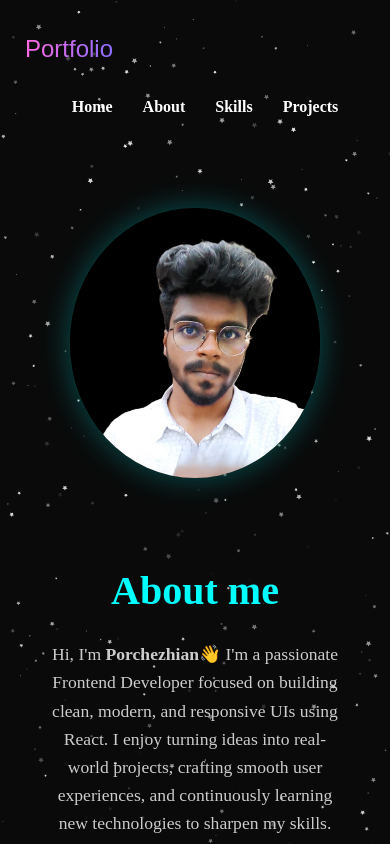
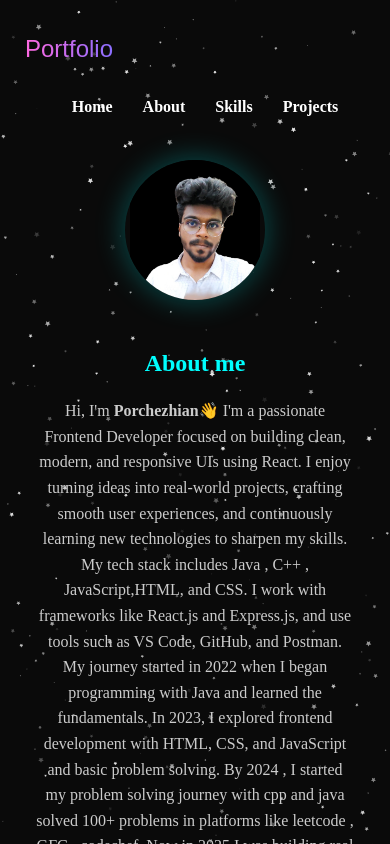
Before and after one commit to chezhianch/Animated-React-Portfolio, a React (Vite) app: page /about in a window 390 px wide. Built offline with nearby package versions, Linux system fonts and the light colour scheme.

Commit message:
Update App.css

```diff
--- a/src/App.css
+++ b/src/App.css
@@ -496,7 +496,6 @@ gap: 30px;
 
 
 
-    /* ===== FIXED ABOUT Section ===== */
 @media (max-width: 768px) {
   .abt-scroll-wrapper {
     height: 100vh;
@@ -506,6 +505,8 @@ gap: 30px;
   }
 
   .abt-cont {
+    padding: 1rem;
+    gap: 1.5rem;
     padding-bottom: 2rem;
   }
 
@@ -513,15 +514,26 @@ gap: 30px;
     margin-top: 4rem;
   }
 
+  .profile-img img {
+    width: 140px;
+    height: 140px;
+    margin-top: 0;
+  }
+
+  .about {
+    font-size: 1.5rem;
+  }
+
+  .about-cnt {
+    padding: 0 20px;
+    font-size: 1rem;
+  }
+
   html, body {
     height: 100%;
     overflow-x: hidden;
   }
 }
-
-
-
-
   /* Contact Section */
   .container {
     padding: 2rem 1rem;
```
Lines whose indentation alone changed are shown as unchanged.
